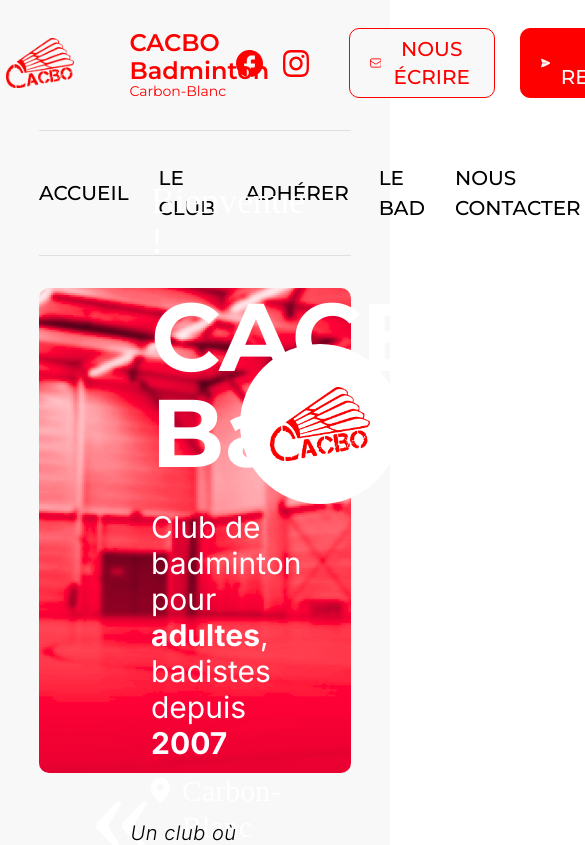
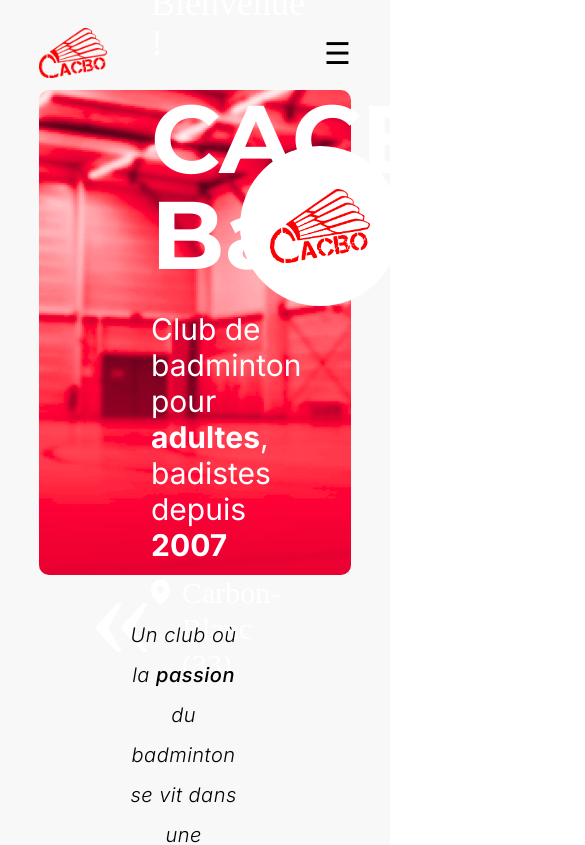
Before and after one commit to Matsuel/CACBO-Badminton, a Next.js app: page / in a window 390 px wide. Shown: the top 845 px of the page, 585 px wide, since content can reach past the window. Built offline with nearby package versions, Linux system fonts and the light colour scheme; a web font is replaced by a local one.

Commit message:
Footer, Navbar -> Responsive

```diff
--- a/src/components/Footer.tsx
+++ b/src/components/Footer.tsx
@@ -7,10 +7,11 @@ const Footer = () => {
     return (
         <footer className='w-full h-auto flex flex-col justify-center items-center mt-44 bg-white'>
             <div className='w-[80%] h-auto flex flex-col items-center justify-center pt-16'>
-                <div className='w-[100%] h-auto flex flex-row items-start justify-start gap-20'>
+                <div className='w-[100%] h-auto flex flex-row flex-wrap items-start 2xl:justify-start justify-center gap-20'>
 
                     <Image src={Logo} alt='cacbo' width={140} />
 
+                    <div className='w-auto h-auto flex flex-row flex-wrap items-center justify-center gap-20'>
                         <div className='w-auto h-auto flex flex-col items-start justify-center gap-6'>
 
                             <h4 className='font-Montserrat font-semibold text-redcolor text-base'>LE CLUB</h4>
@@ -72,8 +73,9 @@ const Footer = () => {
                             </div>
 
                         </div>
+                    </div>
 
-                    <div className='w-[1.5px] h-[200px] bg-redcolor rounded-full' />
+                    <div className='w-[1.5px] h-[200px] bg-redcolor rounded-full lg:block hidden' />
 
                     {/* Adresse  */}
                     <div className='w-auto h-auto flex flex-col items-start justify-center gap-4'>
--- a/src/components/Navbar.tsx
+++ b/src/components/Navbar.tsx
@@ -1,5 +1,5 @@
 import Image from 'next/image'
-import React from 'react'
+import React, { useState } from 'react'
 import Logo from '@/assets/cacbo.svg'
 import Link from 'next/link'
 import Button from './Button'
@@ -10,38 +10,43 @@ import {
 } from "@/constantes/NavbarLinks";
 
 const Navbar = () => {
+    const [isOpen, setIsOpen] = useState(false);
 
     return (
         <nav className='w-full flex flex-col justify-center items-center pt-7'>
 
-            <div className='w-[80%] flex flex-row justify-between'>
+            {/* Mobile Menu Toggle */}
+            <div className='w-[80%] flex justify-between items-center md:hidden'>
+                <Image src={Logo} alt='cacbo' height={50} />
+                <button onClick={() => setIsOpen(!isOpen)} className="text-3xl">
+                    {isOpen ? '✕' : '☰'}
+                </button>
+            </div>
+
+            {/* Navbar for larger screens */}
+            <div className={`w-[80%] flex-col md:flex md:flex-row justify-between ${isOpen ? 'flex' : 'hidden'} md:flex`}>
 
                 <div className='flex flex-row justify-center items-center gap-7'>
                     <Image src={Logo} alt='cacbo' height={50}/>
 
-                    <div className="w-[1px] h-[70%] bg-redcolor rounded-full"/>
+                    <div className="w-[1px] h-[70%] bg-redcolor rounded-full hidden md:block"/>
 
                     <div className='flex flex-col justify-center'>
-                        <h1 className='font-Montserrat font-semibold text-redcolor text-2xl leading-7'>CACBO
-                            Badminton</h1>
+                        <h1 className='font-Montserrat font-semibold text-redcolor text-2xl leading-7'>CACBO Badminton</h1>
                         <h2 className='font-Montserrat font-normal text-redcolor text-sm leading-3'>Carbon-Blanc</h2>
                     </div>
                 </div>
 
-                <div className='flex flex-row justify-center items-center gap-10'>
-
+                <div className='flex flex-col md:flex-row justify-center items-center gap-10 mt-4 md:mt-0'>
                     <div className='flex flex-row justify-center items-center gap-5'>
-
                         {NavbarSocialLinks.map((link, index) => (
                             <Link key={index} href={link.href} target='_blank' className="text-redcolor hover:text-redcolorhover transition-all duration-300 ease-in-out">
                                 {link.icon}
                             </Link>
                         ))}
-
                     </div>
 
-                    <div className='flex flex-row justify-center items-center gap-[25px]'>
-
+                    <div className='flex flex-col md:flex-row justify-center items-center gap-[25px] mt-4 md:mt-0'>
                         {NavbarButtonLinks.map((link, index) => (
                             <Button
                                 key={index}
@@ -52,29 +57,24 @@ const Navbar = () => {
                                 {link.name}
                             </Button>
                         ))}
-
                     </div>
-
                 </div>
 
             </div>
 
-            <div className='w-[80%] h-[1px] bg-[#e0e0e0] rounded-full my-8'/>
+            <div className='w-[80%] h-[1px] bg-[#e0e0e0] rounded-full my-8 hidden md:block'/>
 
-            <div className='w-[80%] flex flex-row justify-start items-center gap-30'>
-
+            <div className={`w-[80%] flex-col md:flex md:flex-row justify-start items-center gap-[30px] ${isOpen ? 'flex' : 'hidden'} md:flex`}>
                 {NavbarLinks.map((link, index) => (
                     <Link key={index} href={link.href} className='font-Montserrat font-medium text-blackcolor text-20'>
                         {link.name.toUpperCase()}
                     </Link>
                 ))}
-
             </div>
 
-            <div className='w-[80%] h-[1px] bg-[#e0e0e0] rounded-full mt-8 mb-5'/>
-
+            <div className='w-[80%] h-[1px] bg-[#e0e0e0] rounded-full mt-8 mb-5 hidden md:block'/>
         </nav>
     )
 }
 
-export default Navbar
+export default Navbar;
--- a/src/constantes/NavbarLinks.ts
+++ b/src/constantes/NavbarLinks.ts
@@ -18,5 +18,5 @@ export const NavbarSocialLinks = [
 
 export const NavbarButtonLinks = [
     {name: 'NOUS ÉCRIRE', href: '/contact', variant: 'primary', icon: Envelope},
-    {name: 'NOUS REJOINDRE', href: '/join', variant: 'inverted', icon: Send},
+    {name: 'NOUS REJOINDRE', href: '/adherer', variant: 'inverted', icon: Send},
 ]
--- /dev/null
+++ b/src/pages/test.tsx
@@ -0,0 +1,17 @@
+import Footer from '@/components/Footer'
+import Navbar from '@/components/Navbar'
+import React from 'react'
+
+const Test = () => {
+  return (
+    <div className={`w-full flex flex-col items-center justify-between min-h-screen bg-whitebroken`}>
+        <Navbar />
+
+
+
+        <Footer />
+    </div>
+  )
+}
+
+export default Test
```
Lines whose indentation alone changed are shown as unchanged.
